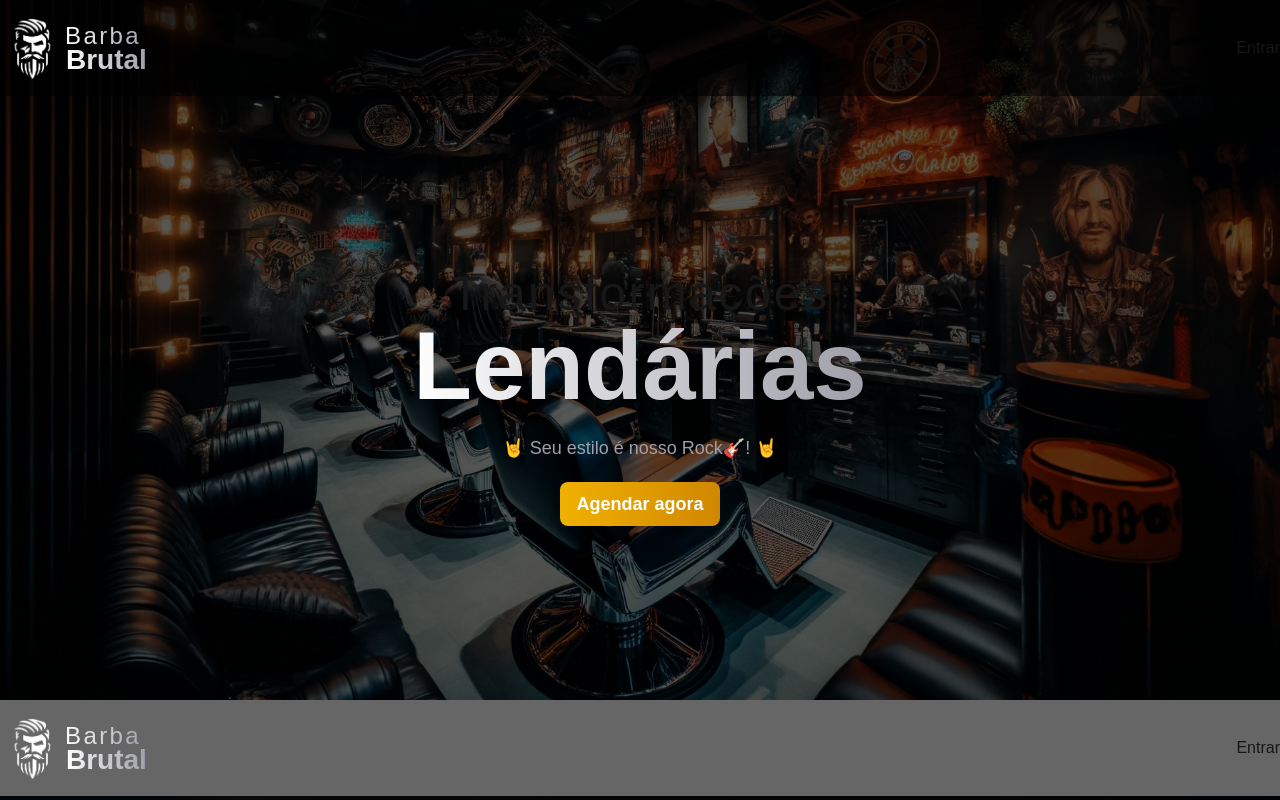
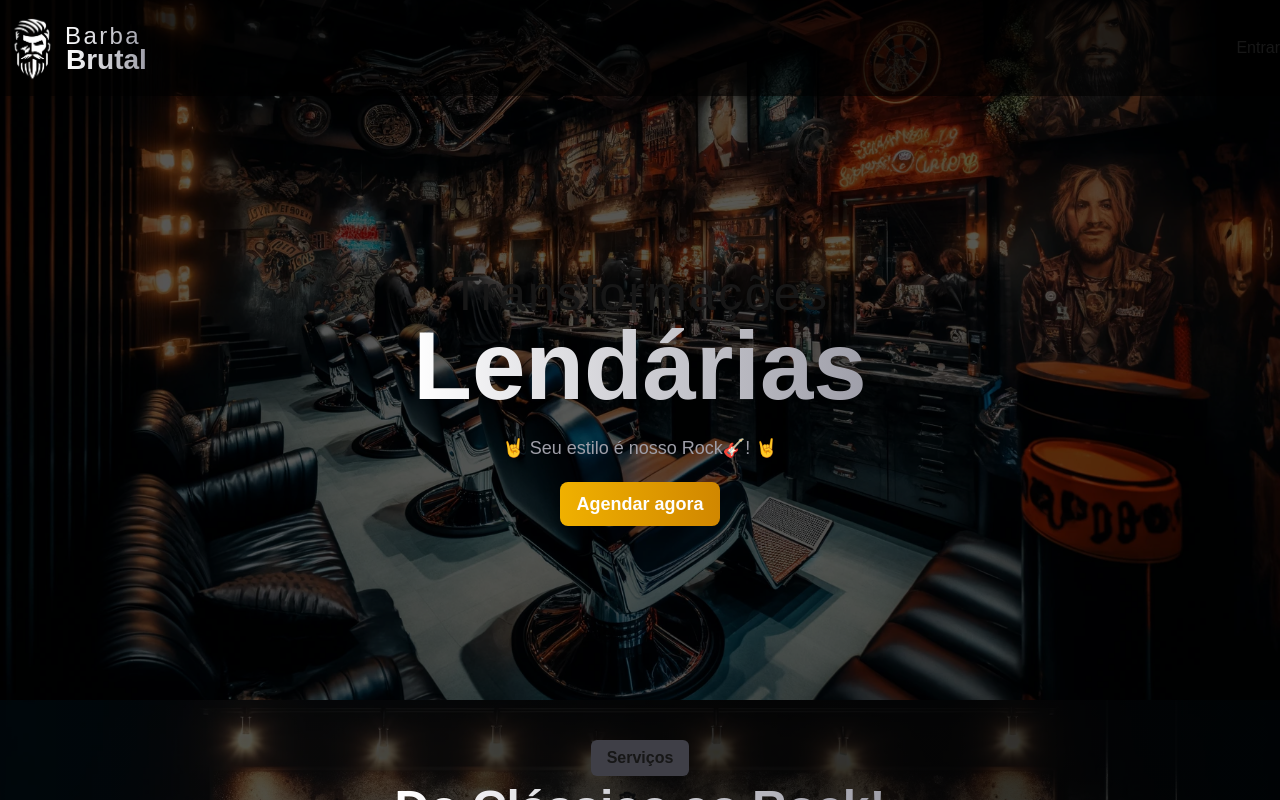
Before and after one commit to vivianezzt/barba-brutal, a Next.js app: page / in a window 1280 px wide. Shown: the top 800 px of the page. Built offline with nearby package versions, Linux system fonts and the light colour scheme; no server answers.

Commit message:
fix: duplicate HeaderBar import

```diff
--- a/src/app/page.tsx
+++ b/src/app/page.tsx
@@ -2,7 +2,6 @@ import Slogan from "@/components/landing/Slogan";
 import OurProfessionals from "@/components/professional/OurProfessionals";
 import OurServices from "@/components/service/OurServices";
 import Footer from "@/components/shared/Footer";
-import HeaderBar from "@/components/shared/HeaderBar";
 import SectionBackground from "@/components/shared/SectionBackground";
 
 
@@ -10,7 +9,6 @@ export default function Home() {
   return (
     <div className="flex flex-col">
       <Slogan />
-      <HeaderBar />
       <SectionBackground image="/banners/servicos.webp">
         <OurServices />
       </SectionBackground>
--- a/src/components/shared/HeaderBar.tsx
+++ b/src/components/shared/HeaderBar.tsx
@@ -11,5 +11,5 @@ export default function HeaderBar() {
         </div>
       </nav>
     </header>
-    )
+  );
 }
```
Lines whose indentation alone changed are shown as unchanged.
